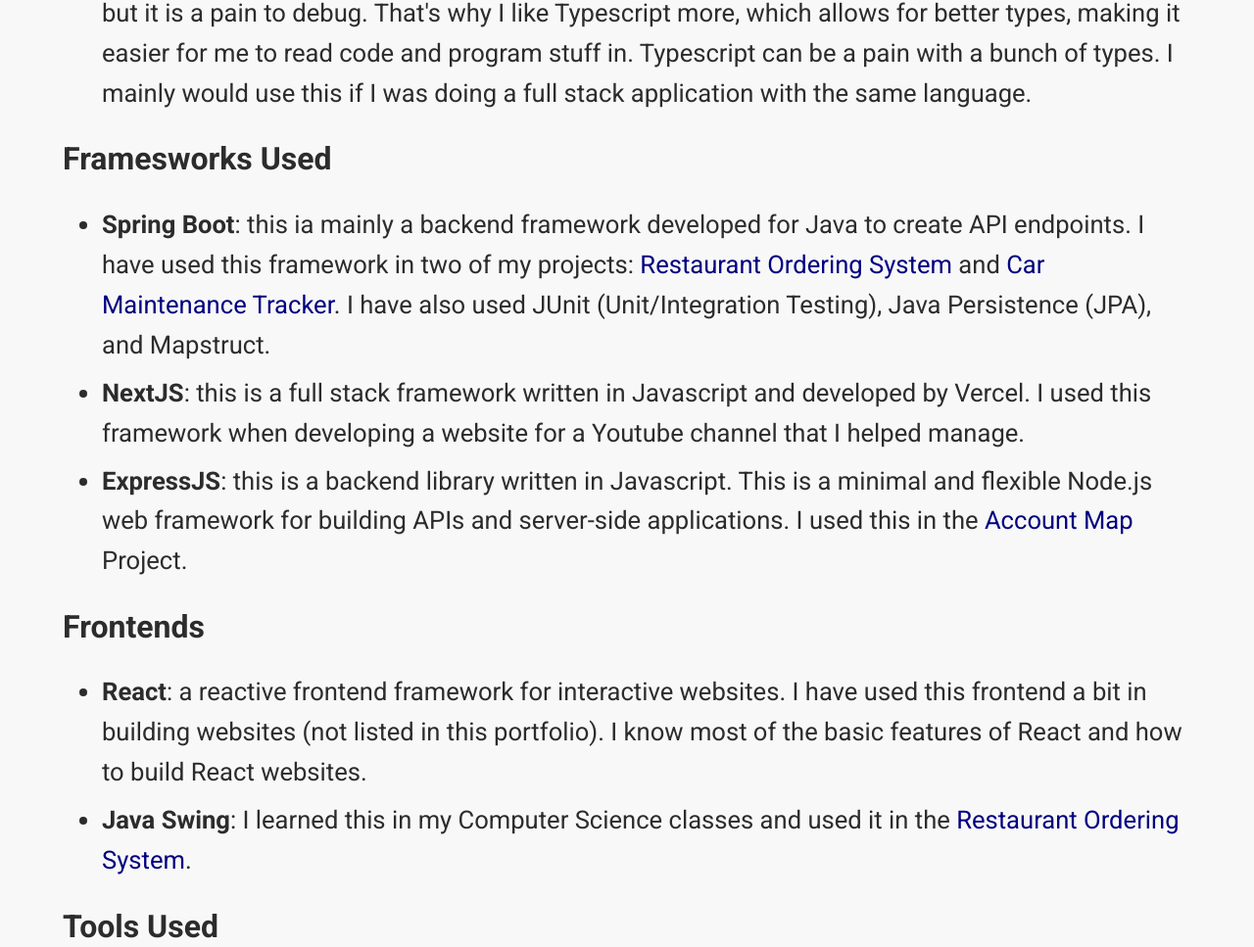
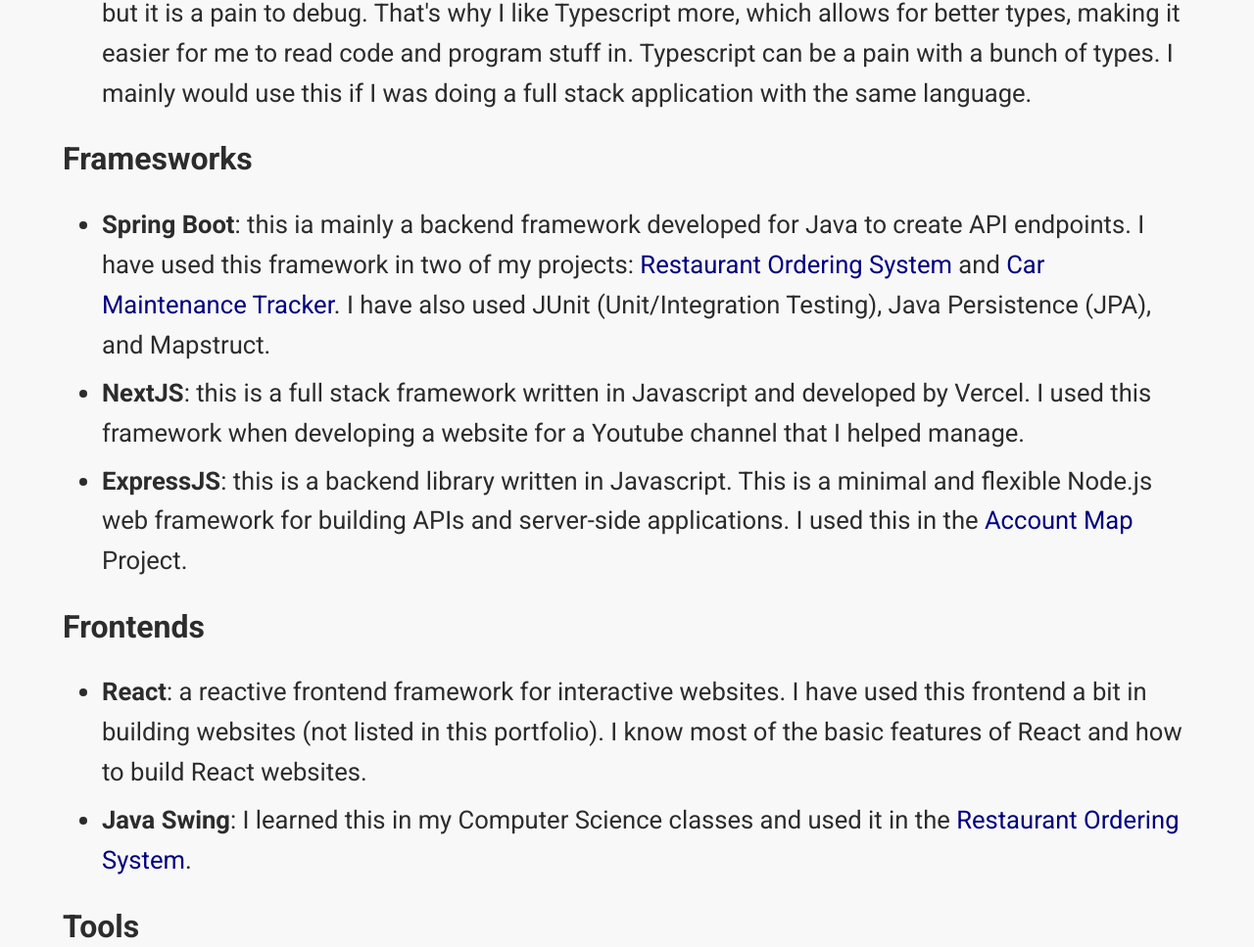
Before and after one commit to Striker2783/Striker2783.github.io, a website: page index.html in a window 1280 px wide. Shown: the part 3725-4692 px from the top of the page at 98% size. Drawn offline with Linux system fonts and the light colour scheme.

Commit message:
Removed Used From Frameworks and Tools (#56)

```diff
--- a/index.html
+++ b/index.html
@@ -172,7 +172,7 @@
           </li>
         </ul>
 
-        <h2>Framesworks Used</h2>
+        <h2>Framesworks</h2>
         <ul>
           <li>
             <b>Spring Boot</b>: this ia mainly a backend framework developed for
@@ -213,7 +213,7 @@
           </li>
         </ul>
 
-        <h2>Tools Used</h2>
+        <h2>Tools</h2>
         <ul>
           <li>
             <b>Visual Studio Code</b>: This is the main code editor I use when
```
